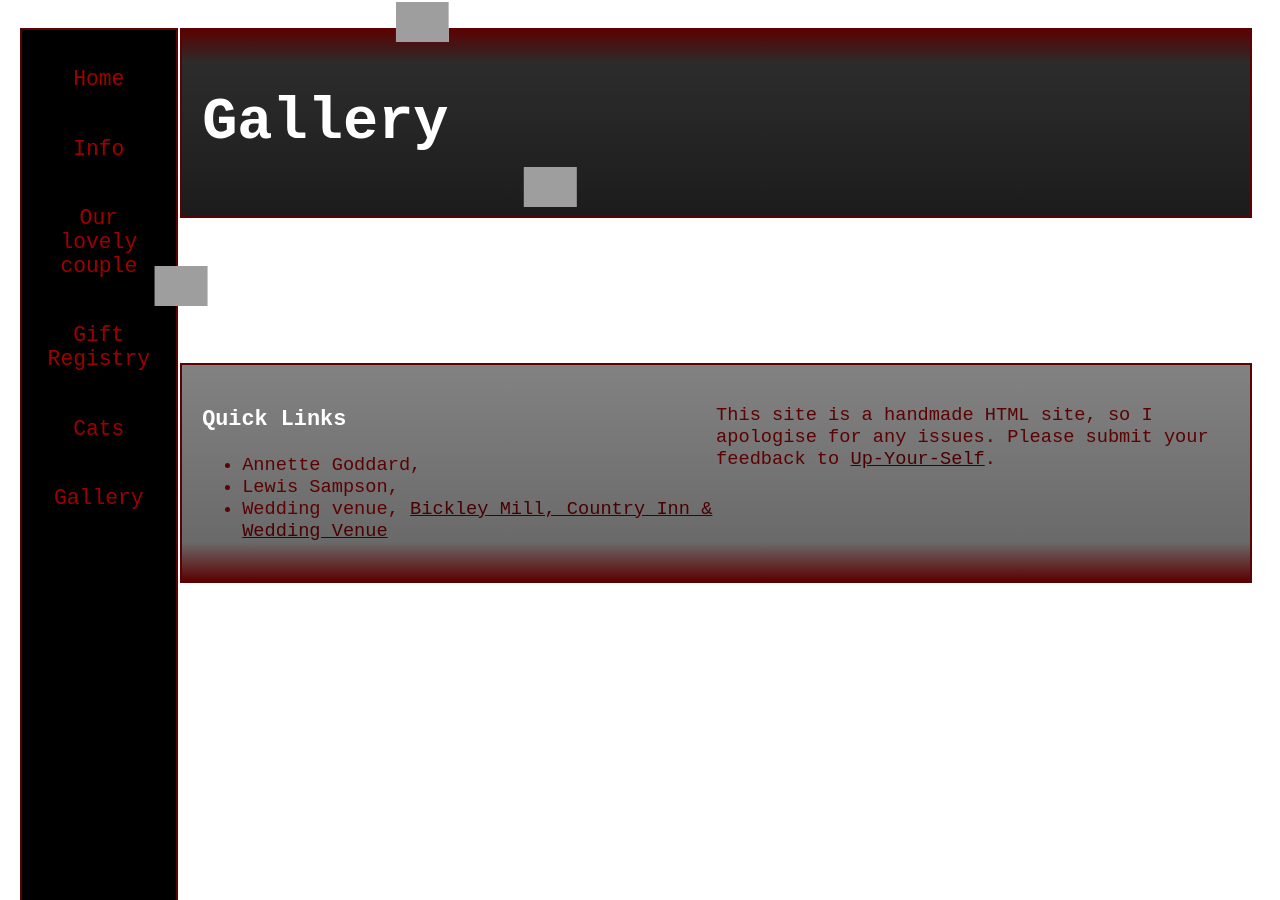
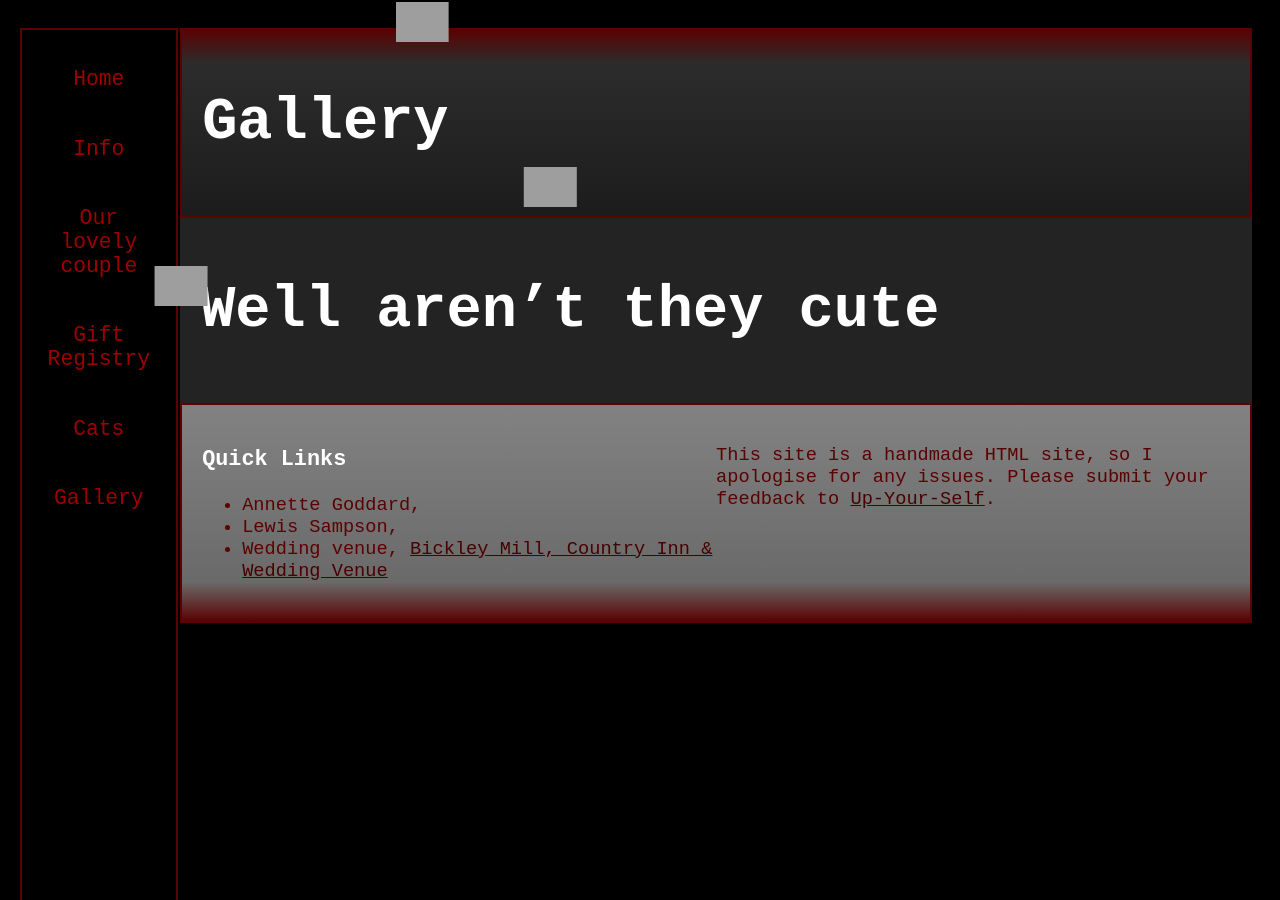
Before and after one commit to LewisSDAFNI/ALWedding2026, a Jekyll site: the page built from docs/pages/gallery.md, in a window 1280 px wide. Built offline with Jekyll 4.4.1, drawn with Linux system fonts in a browser that asks for light colours; grey boxes are pictures that could not be loaded.

Commit message:
better body

```diff
--- a/docs/_layouts/video.html
+++ b/docs/_layouts/video.html
@@ -19,46 +19,9 @@
     <h1>{{ page.header }}</h1>
     <p>{{ page.description }}</p>
   </header>
-
-  <!-- <div class="bat" style="top: 20%; animation: fly1 12s linear infinite, flap 0.5s infinite ease-in-out;">
-    <svg viewBox="0 0 200 100" xmlns="http://www.w3.org/2000/svg">
-      <g id="bat">
-        <ellipse cx="100" cy="50" rx="10" ry="20" fill="black" />
-        <path id="left-wing" d="M90,50 Q60,20 30,50 Q60,80 90,50" fill="black" />
-        <path id="right-wing" d="M110,50 Q140,20 170,50 Q140,80 110,50" fill="black" />
-      </g>
-    </svg>
-  </div>
-
-  <div class="bat" style="top: 40%; animation: fly2 14s linear infinite, flap 0.5s infinite ease-in-out;">
-    <svg viewBox="0 0 200 100" xmlns="http://www.w3.org/2000/svg">
-      <g id="bat">
-        <ellipse cx="100" cy="50" rx="10" ry="20" fill="black" />
-        <path id="left-wing" d="M90,50 Q60,20 30,50 Q60,80 90,50" fill="black" />
-        <path id="right-wing" d="M110,50 Q140,20 170,50 Q140,80 110,50" fill="black" />
-      </g>
-    </svg>
-  </div>
-
-  <div class="bat" style="top: 60%; animation: fly3 10s linear infinite, flap 0.5s infinite ease-in-out;">
-    <svg viewBox="0 0 200 100" xmlns="http://www.w3.org/2000/svg">
-      <g id="bat">
-        <ellipse cx="100" cy="50" rx="10" ry="20" fill="black" />
-        <path id="left-wing" d="M90,50 Q60,20 30,50 Q60,80 90,50" fill="black" />
-        <path id="right-wing" d="M110,50 Q140,20 170,50 Q140,80 110,50" fill="black" />
-      </g>
-    </svg>
-  </div> -->
-
-  <!-- <main class="gradient-background2">
-    <div class="bat-container">
-      <div class="bat">
-        <div class="wing left"></div>
-        <div class="wing right"></div>
-      </div>
-    </div> -->
-  {{ content }}
-  <!-- {% include image_gallery.html folder="/assets/images/algallery" %} -->
+  <main>
+    {{ content }}
+    <!-- {% include image_gallery.html folder="/assets/images/algallery" %} -->
   </main>
   <footer class="gradient-background3">
     <div class="row">
--- a/docs/assets/css/bats.css
+++ b/docs/assets/css/bats.css
@@ -158,6 +158,6 @@
 .snowflake img {
     height: 40px;
     bottom: 0;
-    background-color: #fff;
+    background-color: #ffffff00;
     display: block;
 }
--- a/docs/assets/css/gothic.css
+++ b/docs/assets/css/gothic.css
@@ -19,7 +19,7 @@
 
 
 body {
-    background-color: #00000000;
+    background-color: #000000;
     text-align: left;
     font-family: "Courier New";
     font-size: 22pt;
```
